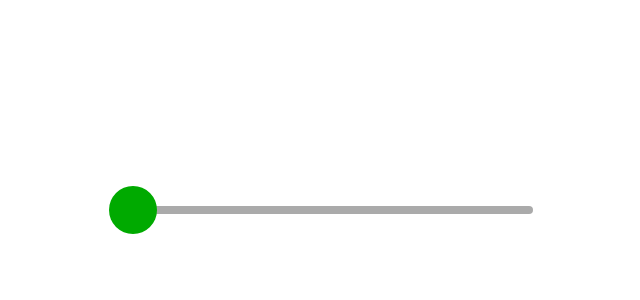
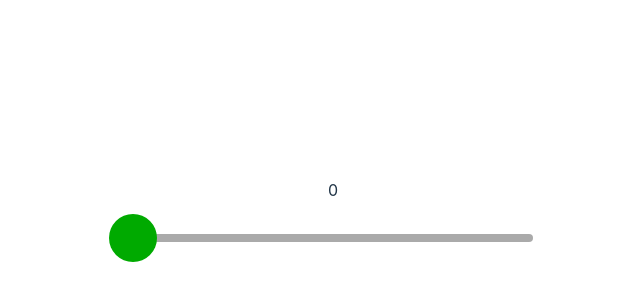
Before and after one commit to jerstucki/lets-make-a-slider, a React (Vite) app: page / in a window 1280 px wide. Shown: the part 190-490 px from the top of the page, without its empty margins (307-947 px from the left). Built offline with nearby package versions, Linux system fonts and the light colour scheme.

Commit message:
render slider value

```diff
--- a/src/index.css
+++ b/src/index.css
@@ -73,3 +73,8 @@ button:focus-visible {
   max-width: 32rem; */
   margin: auto;
 }
+
+.AppSliderValue {
+  margin-bottom: 2rem;
+  text-align: center;
+}
--- a/src/main.tsx
+++ b/src/main.tsx
@@ -1,12 +1,21 @@
-import React from "react";
+import React, { useState } from "react";
 import ReactDOM from "react-dom/client";
 import { Slider } from "./Slider";
 import "./index.css";
 
+const App = () => {
+  const [sliderValue, setSliderValue] = useState(0);
+
+  return (
+    <div className="container">
+      <div className="AppSliderValue">{sliderValue.toFixed(0)}</div>
+      <Slider onChange={(value) => setSliderValue(value)} />
+    </div>
+  );
+};
+
 ReactDOM.createRoot(document.getElementById("root") as HTMLElement).render(
   <React.StrictMode>
-    <div className="container">
-      <Slider />
-    </div>
+    <App />
   </React.StrictMode>
 );
```
